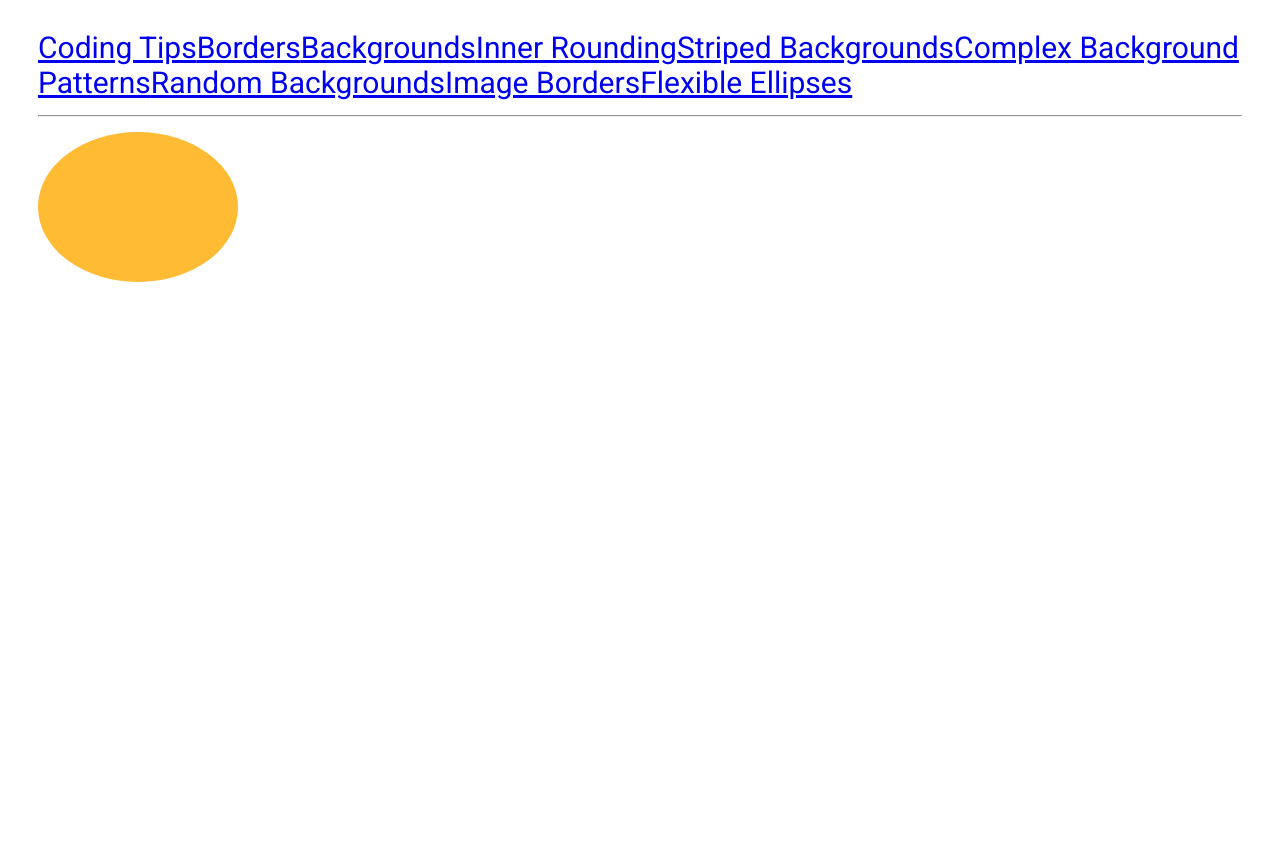
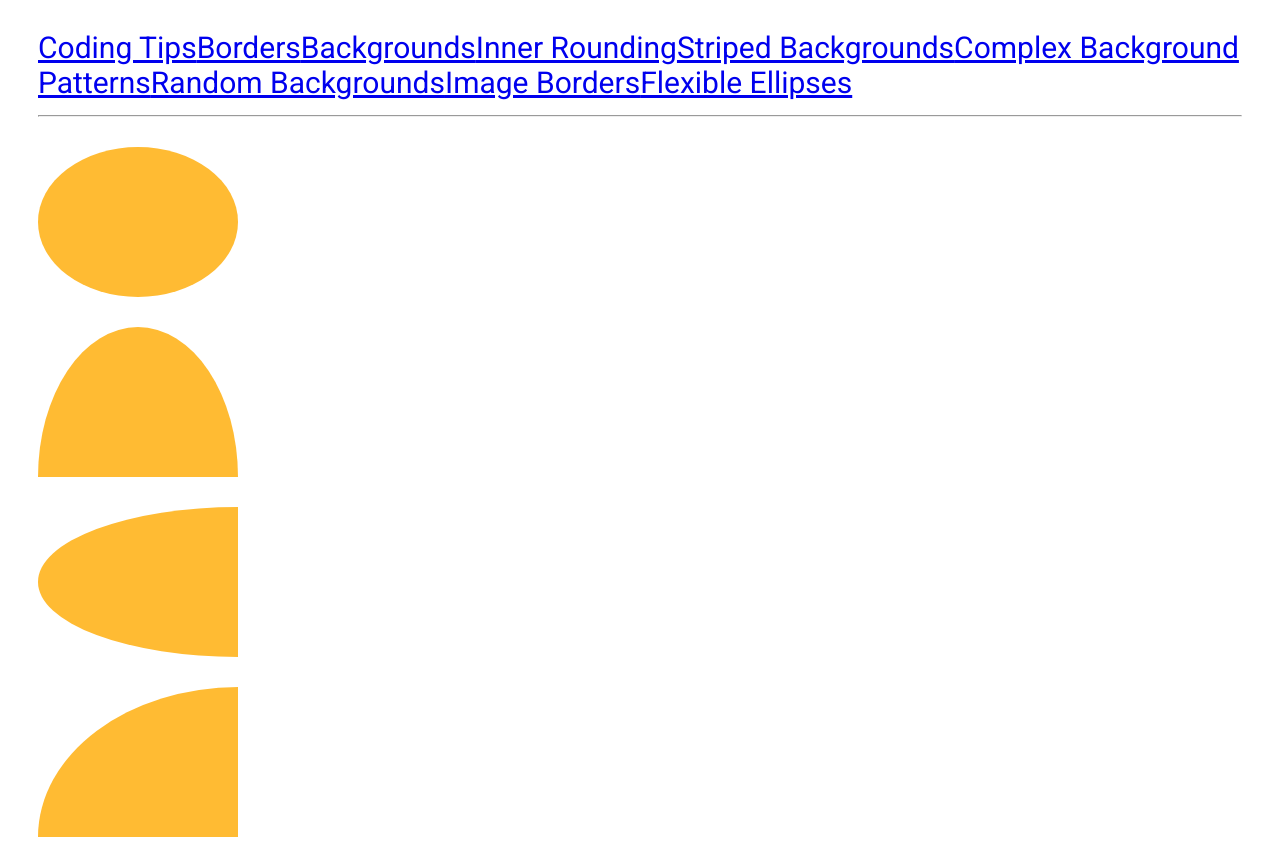
Before and after one commit to ht89/css-secrets, an Angular app: page /flexible-ellipses in a window 1280 px wide. Before the commit the page ends 800 px from the top, so only its background shows below. Built offline with nearby package versions, Linux system fonts and the light colour scheme.

Commit message:
flexible ellipses

```diff
--- a/src/app/flexible-ellipses/flexible-ellipses.component.html
+++ b/src/app/flexible-ellipses/flexible-ellipses.component.html
@@ -1 +1,7 @@
 <div class="ellipse"></div>
+
+<div class="half-ellipse"></div>
+
+<div class="half-ellipse half-ellipse--horizontal"></div>
+
+<div class="ellipse ellipse--quarter"></div>
--- a/src/app/flexible-ellipses/flexible-ellipses.component.scss
+++ b/src/app/flexible-ellipses/flexible-ellipses.component.scss
@@ -1,6 +1,23 @@
+div {
+    margin-top: 30px;
+}
+
 .ellipse {
     background-color: #fb3;
     width: 200px;
     height: 150px;
     border-radius: 50%;
+    &--quarter {
+        border-radius: 100% 0 0 0;
+    }
 }
+
+.half-ellipse {
+    background-color: #fb3;
+    width: 200px;
+    height: 150px;
+    border-radius: 50% / 100% 100% 0 0;
+    &--horizontal {
+        border-radius: 100% 0 0 100% / 50%;
+    }
+}
```
